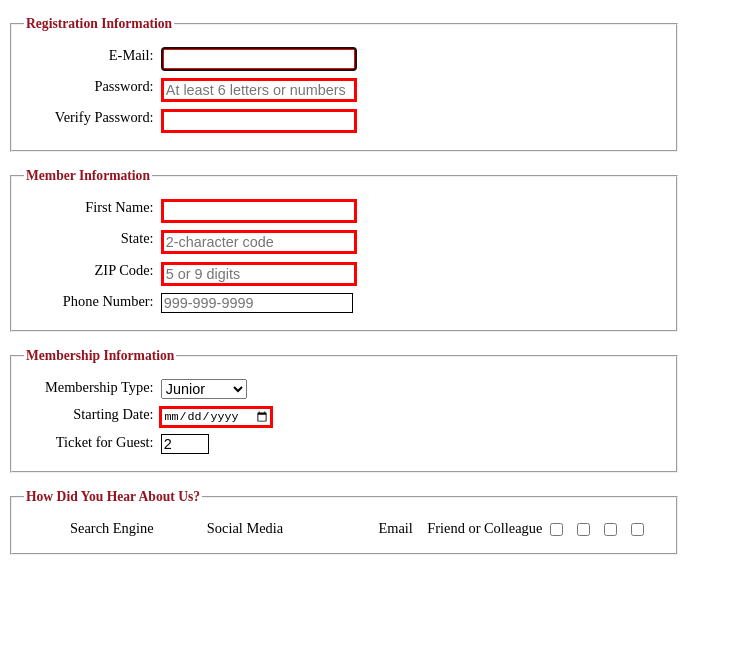
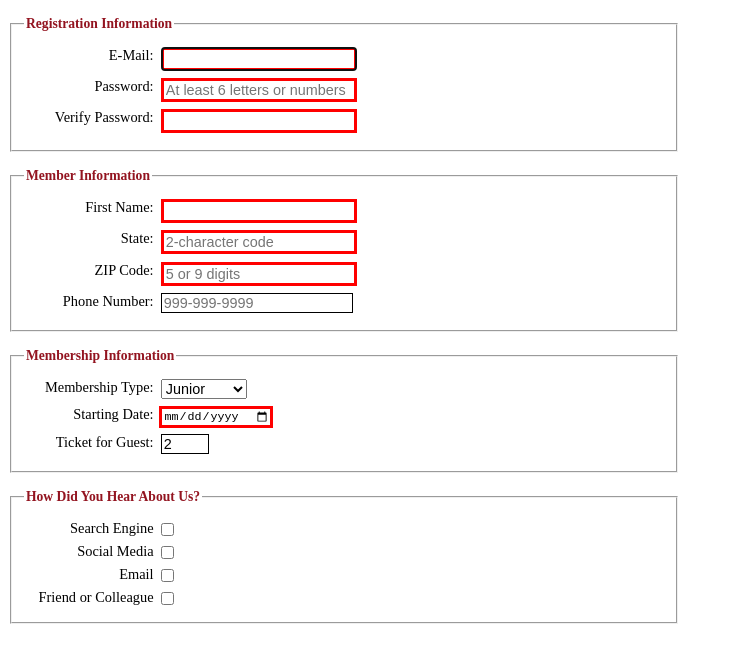
Before and after one commit to nolanpsestha/nolanpsestha.github.io, a plain HTML site: page form.html in a window 1280 px wide. Shown: the whole page, without its empty margins (0-731 px from the left). Drawn offline with Linux system fonts and the light colour scheme.

Commit message:
added the br to the checkboxes

```diff
--- a/form.html
+++ b/form.html
@@ -112,13 +112,13 @@
         <legend>How Did You Hear About Us?</legend>
 
         <label for="search_engine">Search Engine</label>
-        <input type="checkbox" name="search_engine" id="search_engine" value="search_engine">
+        <input type="checkbox" name="search_engine" id="search_engine" value="search_engine"><br>
 
         <label for="social_media">Social Media</label>
-        <input type="checkbox" name="social_media" id="social_media" value="social_media">
+        <input type="checkbox" name="social_media" id="social_media" value="social_media"><br>
 
         <label for="cBEmail">Email</label>
-        <input type="checkbox" name="cBEmail" id="cBEmail" value="cBEmail">
+        <input type="checkbox" name="cBEmail" id="cBEmail" value="cBEmail"><br>
 
         <label for="friend_or_colleague">Friend or Colleague</label>
         <input type="checkbox" name="friend_or_colleague" id="friend_or_colleague" value="friend_or_colleague">
```
